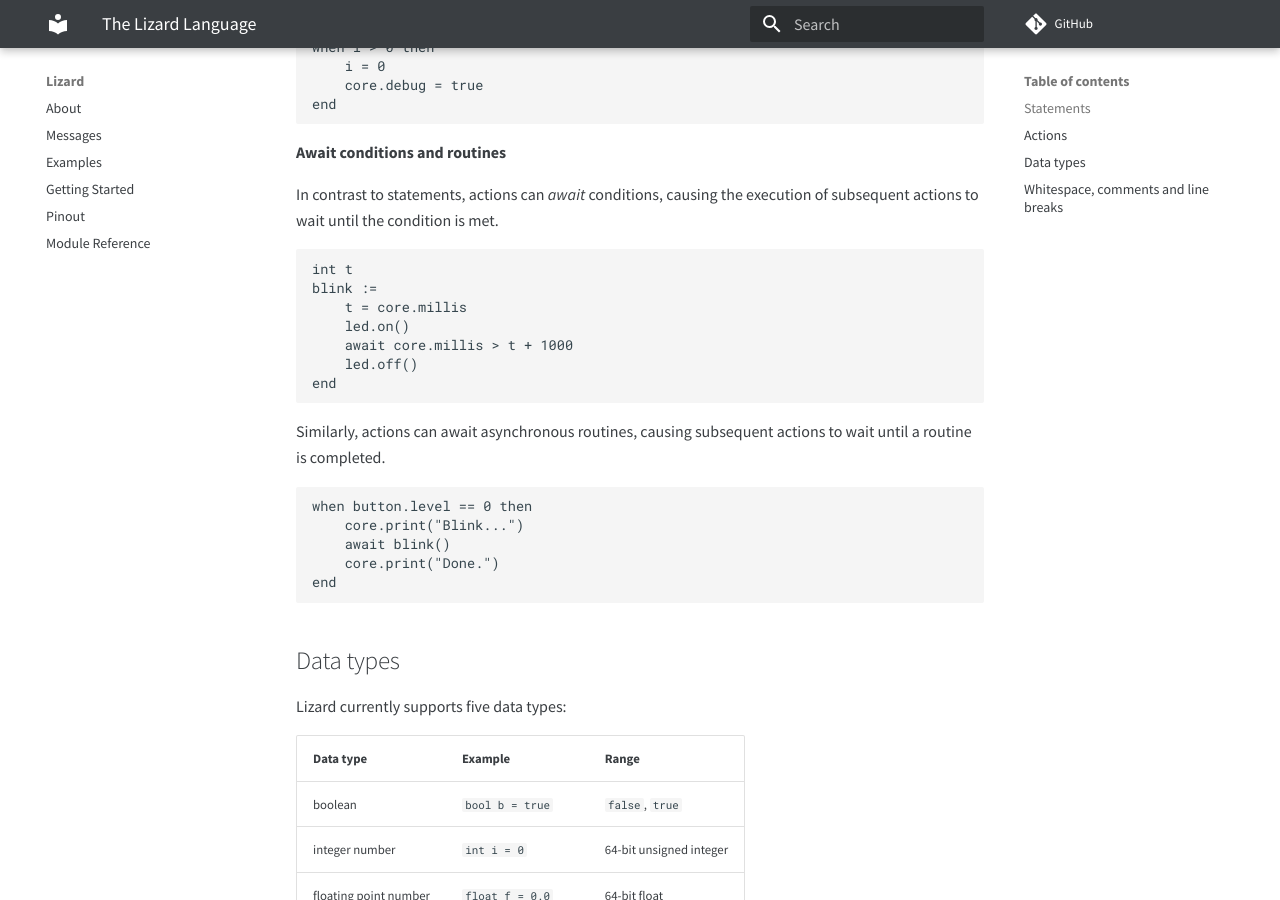
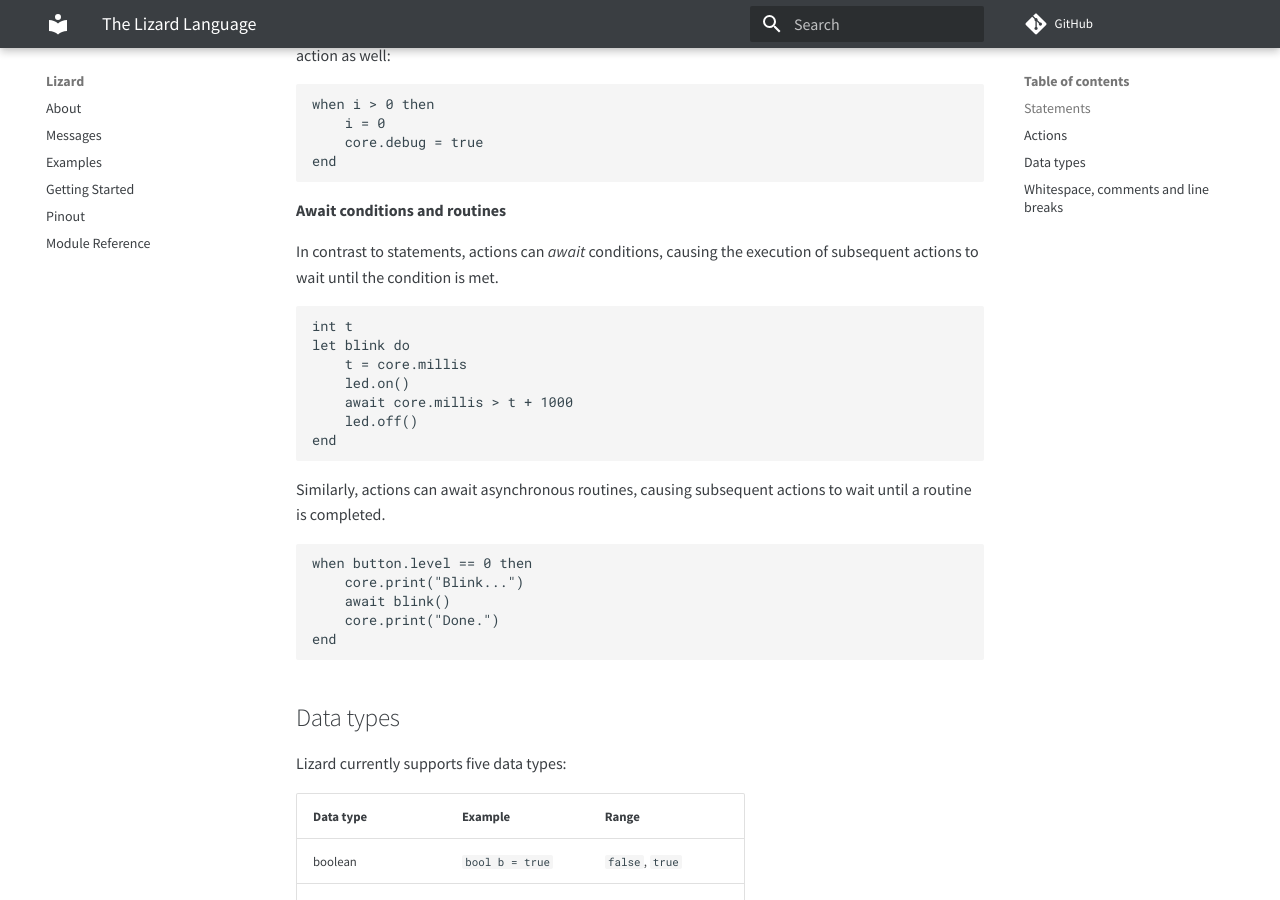
Before and after one commit to zauberzeug/lizard, an MkDocs documentation site: the page built from docs/new.md, in a window 1280 px wide and 900 px high, scrolled down 2377 px. Built offline with MkDocs 1.6.1 and Material for MkDocs 9.7.7, drawn with Linux system fonts in a browser that asks for light colours; comment, search, counter and statistics services are not loaded; some of the changed text lies outside the part shown.

Commit message:
new syntax for routines

```diff
--- a/docs/new.md
+++ b/docs/new.md
@@ -57,7 +57,10 @@
 
 Routines have a name and contain a list of actions:
 
-    all_on := green.on(); red.on(); end
+    let all_on do
+        green.on()
+        red.on()
+    end
 
 They can be called similar to module methods:
 
@@ -105,7 +108,7 @@
 In contrast to statements, actions can _await_ conditions, causing the execution of subsequent actions to wait until the condition is met.
 
     int t
-    blink :=
+    let blink do
         t = core.millis
         led.on()
         await core.millis > t + 1000
```
Also changed, not shown: 1 other file.
